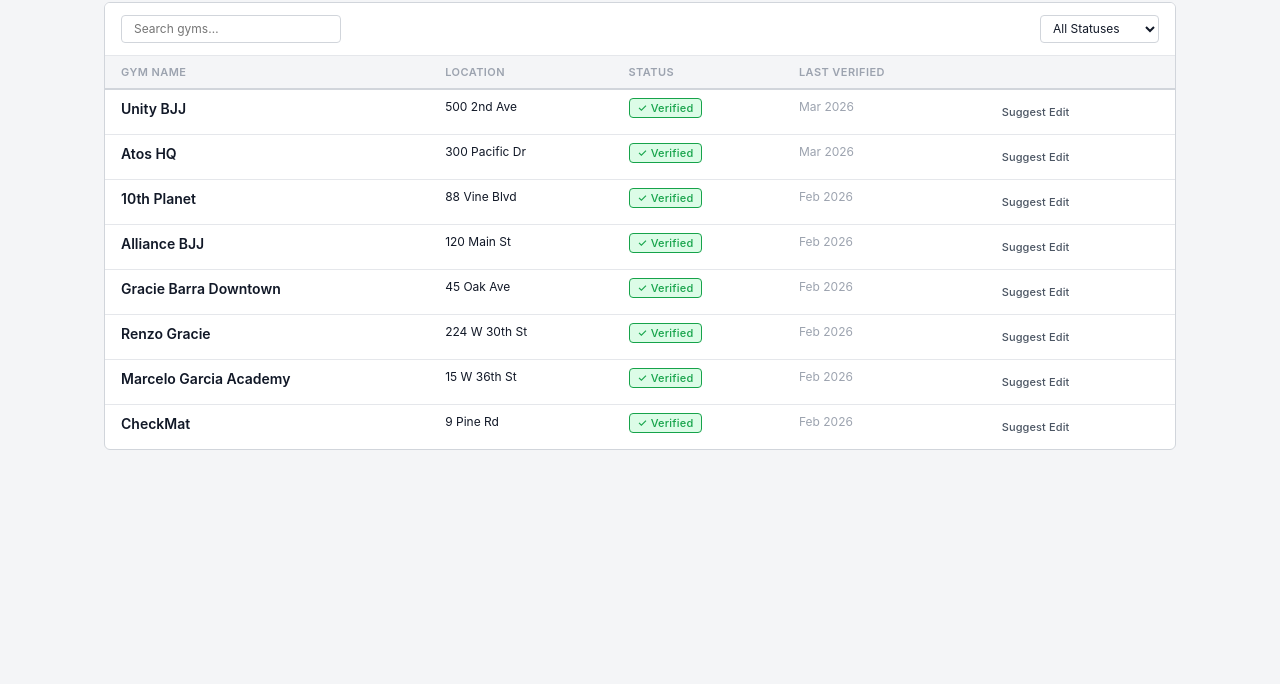
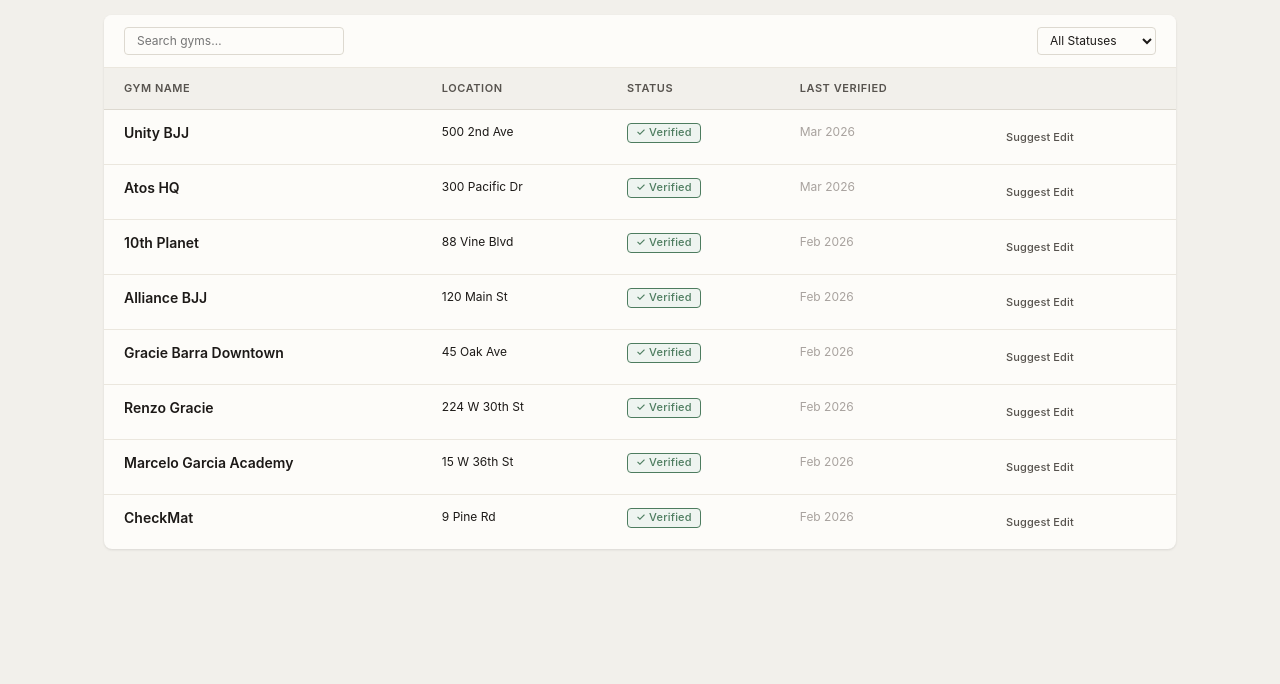
Before and after one commit to BriceKrispies/bjj-open-mats-mn, an Astro site in the folder frontend/: page /gyms in a window 1280 px wide. Shown: the part 116-800 px from the top of the page. Built offline with nearby package versions, Linux system fonts and the light colour scheme; Astro itself is replaced by a stand-in of ours.

Commit message:
remove gym crawler, update look and feel in css

```diff
--- a/frontend/src/ui/css/components.css
+++ b/frontend/src/ui/css/components.css
@@ -7,7 +7,7 @@
     align-items: center;
     justify-content: center;
     gap: var(--sp-2);
-    height: 36px;
+    height: 38px;
     padding: 0 var(--sp-4);
     font-family: var(--font-sans);
     font-size: var(--fs-sm);
@@ -15,12 +15,12 @@
     line-height: 1;
     letter-spacing: 0.01em;
     border: 1px solid var(--c-border);
-    border-radius: var(--radius-sm);
+    border-radius: var(--radius-md);
     background: var(--c-surface);
     color: var(--c-text);
     cursor: pointer;
     white-space: nowrap;
-    transition: background 100ms, border-color 100ms, color 100ms;
+    transition: background 120ms, border-color 120ms, color 120ms, box-shadow 120ms;
     text-decoration: none;
   }
   .btn:hover {
@@ -73,7 +73,7 @@
   }
 
   .btn--sm {
-    height: 28px;
+    height: 30px;
     padding: 0 var(--sp-3);
     font-size: var(--fs-xs);
   }
@@ -222,7 +222,7 @@
     align-items: baseline;
     justify-content: space-between;
     gap: var(--sp-4);
-    padding: var(--sp-6) 0 var(--sp-5);
+    padding: var(--sp-8) 0 var(--sp-6);
   }
   .page-header__left {
     display: flex;
@@ -249,23 +249,23 @@
 
   /* ═══ SECTION (framed container) ═══ */
   .section {
-    border: var(--border);
     border-radius: var(--radius-md);
     background: var(--c-surface);
+    box-shadow: var(--shadow-sm);
     overflow: hidden;
   }
   .section + .section {
-    margin-top: var(--sp-4);
+    margin-top: var(--sp-5);
   }
   .section__toolbar {
     display: flex;
     align-items: center;
     justify-content: space-between;
     gap: var(--sp-3);
-    padding: var(--sp-3) var(--sp-4);
+    padding: var(--sp-3) var(--sp-5);
     border-bottom: var(--border-light);
     background: var(--c-surface);
-    min-height: 40px;
+    min-height: 44px;
   }
   .section__toolbar-left {
     display: flex;
@@ -274,11 +274,11 @@
     min-width: 0;
   }
   .section__toolbar-label {
-    font-size: var(--fs-xs);
+    font-size: var(--fs-sm);
     font-weight: var(--fw-semibold);
     text-transform: uppercase;
-    letter-spacing: 0.05em;
-    color: var(--c-text-muted);
+    letter-spacing: 0.06em;
+    color: var(--c-text-secondary);
     white-space: nowrap;
   }
 
@@ -293,11 +293,11 @@
     display: flex;
     align-items: center;
     gap: var(--sp-2);
-    padding: var(--sp-2) var(--sp-4);
+    padding: var(--sp-2) var(--sp-5);
     font-size: var(--fs-xs);
     font-weight: var(--fw-semibold);
     text-transform: uppercase;
-    letter-spacing: 0.05em;
+    letter-spacing: 0.06em;
     color: var(--c-text-muted);
     background: var(--c-bg);
     border-bottom: var(--border-light);
@@ -311,9 +311,9 @@
     display: flex;
     align-items: center;
     gap: var(--sp-4);
-    padding: var(--sp-3) var(--sp-4);
+    padding: var(--sp-4) var(--sp-5);
     border-bottom: var(--border-light);
-    min-height: 52px;
+    min-height: 56px;
   }
   .day-group .list-row:last-child,
   .list-row:last-child {
@@ -355,7 +355,7 @@
     .list-row {
       flex-wrap: wrap;
       gap: var(--sp-2);
-      padding: var(--sp-3);
+      padding: var(--sp-4);
     }
     .list-row__body {
       flex-basis: 100%;
@@ -376,28 +376,31 @@
     font-weight: var(--fw-semibold);
     font-size: var(--fs-xs);
     text-transform: uppercase;
-    letter-spacing: 0.04em;
-    color: var(--c-text-muted);
-    padding: var(--sp-2) var(--sp-4);
-    border-bottom: 2px solid var(--c-border);
+    letter-spacing: 0.05em;
+    color: var(--c-text-secondary);
+    padding: var(--sp-3) var(--sp-5);
+    border-bottom: 1px solid var(--c-border);
     background: var(--c-bg);
   }
   .data-table td {
-    padding: var(--sp-2) var(--sp-4);
+    padding: var(--sp-3) var(--sp-5);
     border-bottom: var(--border-light);
     vertical-align: top;
   }
   .data-table tbody tr:last-child td {
     border-bottom: none;
   }
+  .data-table tbody tr:hover td {
+    background: var(--c-bg);
+  }
 
   /* ═══ CALENDAR GRID ═══ */
   .cal-grid {
     display: grid;
     grid-template-columns: repeat(7, 1fr);
-    border: var(--border);
     border-radius: var(--radius-md);
     background: var(--c-surface);
+    box-shadow: var(--shadow-sm);
     overflow: hidden;
   }
   .cal-dow {
@@ -409,7 +412,7 @@
     text-align: center;
     color: var(--c-text-muted);
     background: var(--c-bg);
-    border-bottom: var(--border);
+    border-bottom: var(--border-light);
     border-right: var(--border-light);
   }
   .cal-dow:last-child {
@@ -456,10 +459,10 @@
     font-size: var(--fs-xs);
   }
   .cal-cell--selected {
-    background: var(--c-primary-subtle);
+    background: var(--c-accent-subtle);
   }
   .cal-cell--selected.cal-cell--outside {
-    background: #e8eef8;
+    background: #fdf0e6;
   }
   .cal-cell__day {
     font-weight: var(--fw-medium);
--- a/frontend/src/ui/css/pages.css
+++ b/frontend/src/ui/css/pages.css
@@ -33,7 +33,7 @@
     align-items: flex-start;
     justify-content: space-between;
     gap: var(--sp-6);
-    padding: var(--sp-5) var(--sp-4);
+    padding: var(--sp-6) var(--sp-5);
     border-bottom: var(--border-light);
   }
   .settings-row:last-child {
--- a/frontend/src/ui/css/tokens.css
+++ b/frontend/src/ui/css/tokens.css
@@ -1,39 +1,43 @@
 /* ── Design Tokens ── */
 @layer tokens {
   :root {
-    /* Palette */
-    --c-bg: #f4f5f7;
-    --c-surface: #ffffff;
-    --c-border: #d1d5db;
-    --c-border-light: #e5e7eb;
-    --c-text: #111827;
-    --c-text-secondary: #4b5563;
-    --c-text-muted: #9ca3af;
+    /* Palette — warm neutrals */
+    --c-bg: #f2f0eb;
+    --c-surface: #fdfcf9;
+    --c-border: #ddd9d0;
+    --c-border-light: #ebe7de;
+    --c-text: #1c1917;
+    --c-text-secondary: #57534e;
+    --c-text-muted: #a8a29e;
 
-    /* Nav — dark navy */
+    /* Nav — dark navy (cool contrast against warm page) */
     --c-nav: #0f172a;
     --c-nav-text: #e2e8f0;
     --c-nav-text-active: #ffffff;
     --c-nav-hover: rgba(255, 255, 255, 0.08);
     --c-nav-active-bg: rgba(255, 255, 255, 0.12);
 
-    /* Accent — warm orange */
-    --c-accent: #ea580c;
-    --c-accent-hover: #c2410c;
-    --c-accent-subtle: #fff7ed;
-    --c-accent-text: #ea580c;
+    /* Accent — earthy orange, used sparingly */
+    --c-accent: #d4601a;
+    --c-accent-hover: #b85216;
+    --c-accent-subtle: #fef3e8;
+    --c-accent-text: #d4601a;
 
     /* Semantic */
     --c-primary: #1d4ed8;
     --c-primary-hover: #1e40af;
     --c-primary-subtle: #dbeafe;
-    --c-success: #16a34a;
-    --c-success-hover: #15803d;
-    --c-success-bg: #dcfce7;
+    --c-success: #4d7c5f;
+    --c-success-hover: #3d634b;
+    --c-success-bg: #eef4f0;
     --c-danger: #dc2626;
     --c-danger-hover: #b91c1c;
     --c-danger-bg: #fef2f2;
-    --c-highlight: #fef9c3;
+    --c-highlight: #fef5d4;
+
+    /* Elevation */
+    --shadow-sm: 0 1px 3px rgba(28, 25, 23, 0.07), 0 1px 2px rgba(28, 25, 23, 0.04);
+    --shadow-md: 0 3px 8px rgba(28, 25, 23, 0.08), 0 1px 3px rgba(28, 25, 23, 0.05);
 
     /* Spacing (4px grid) */
     --sp-1: 4px;
@@ -57,8 +61,8 @@
     --fs-lg: 1rem;        /* 16px */
     --fs-xl: 1.25rem;     /* 20px */
     --fs-2xl: 1.5rem;     /* 24px */
-    --lh-tight: 1.2;
-    --lh-normal: 1.5;
+    --lh-tight: 1.25;
+    --lh-normal: 1.6;
     --fw-normal: 400;
     --fw-medium: 500;
     --fw-semibold: 600;
@@ -66,7 +70,7 @@
 
     /* Borders */
     --radius-sm: 4px;
-    --radius-md: 6px;
+    --radius-md: 8px;
     --border: 1px solid var(--c-border);
     --border-light: 1px solid var(--c-border-light);
 
```
Also changed, not shown: frontend/.claude/settings.local.json (added), 1 other file.
